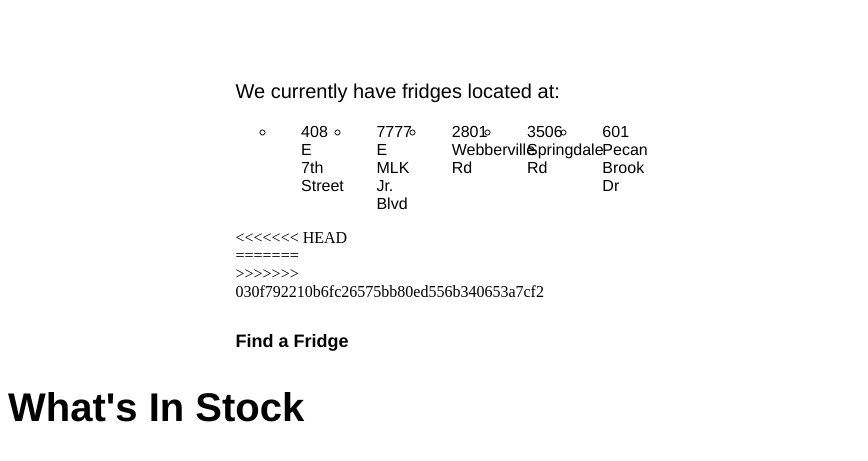
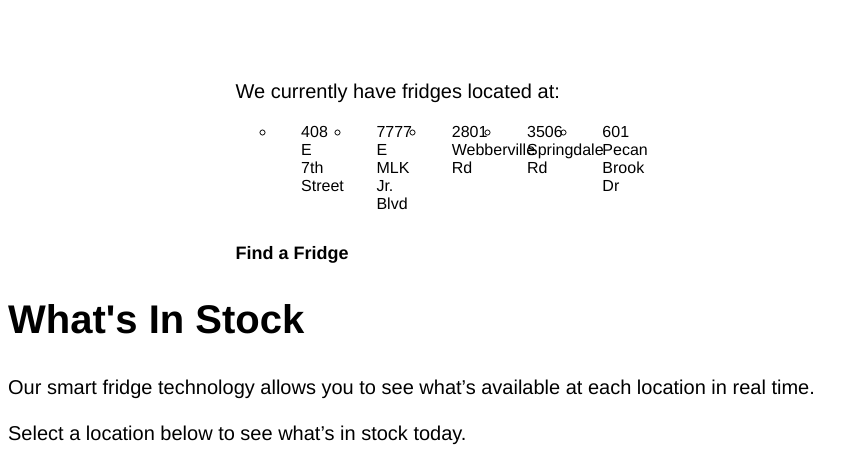
Before and after one commit to GeoKuhns/freefridgetory, a plain HTML site: page findFridge.html in a window 1280 px wide. Shown: the part 1100-1561 px from the top of the page, without its empty margins (0-868 px from the left). Drawn offline with nearby package versions, Linux system fonts and the light colour scheme.

Commit message:
Update findFridge.html

```diff
--- a/findFridge.html
+++ b/findFridge.html
@@ -52,12 +52,7 @@
                     <li>3506 Springdale Rd</li>
                     <li>601 Pecan Brook Dr</li>
                 </ul>
-<<<<<<< HEAD
-                </div>
-                <div>
-=======
                 <a href=""><div>
->>>>>>> 030f792210b6fc26575bb80ed556b340653a7cf2
                     <h5>Find a Fridge</h5>
                 </div></a>
             </div>
```
